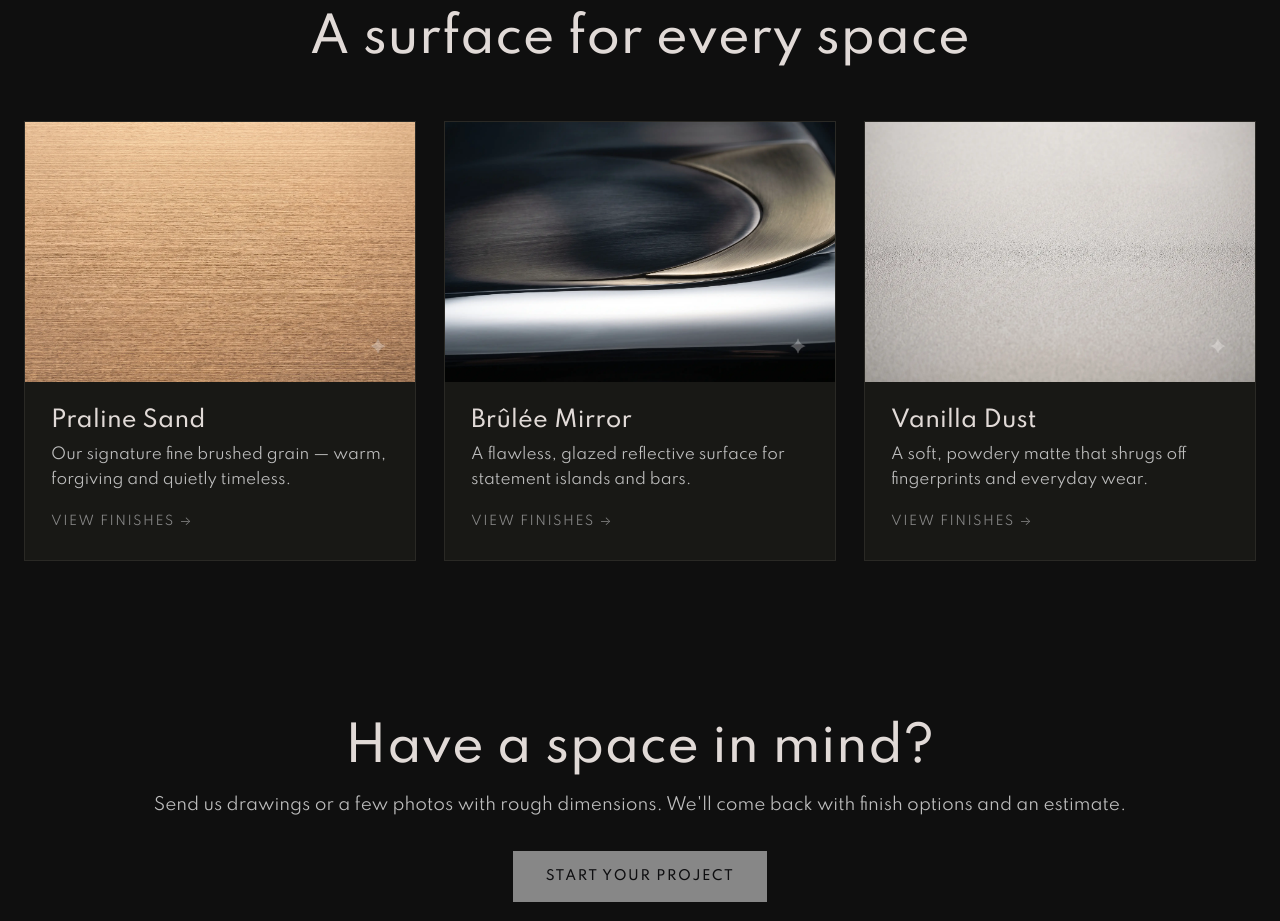
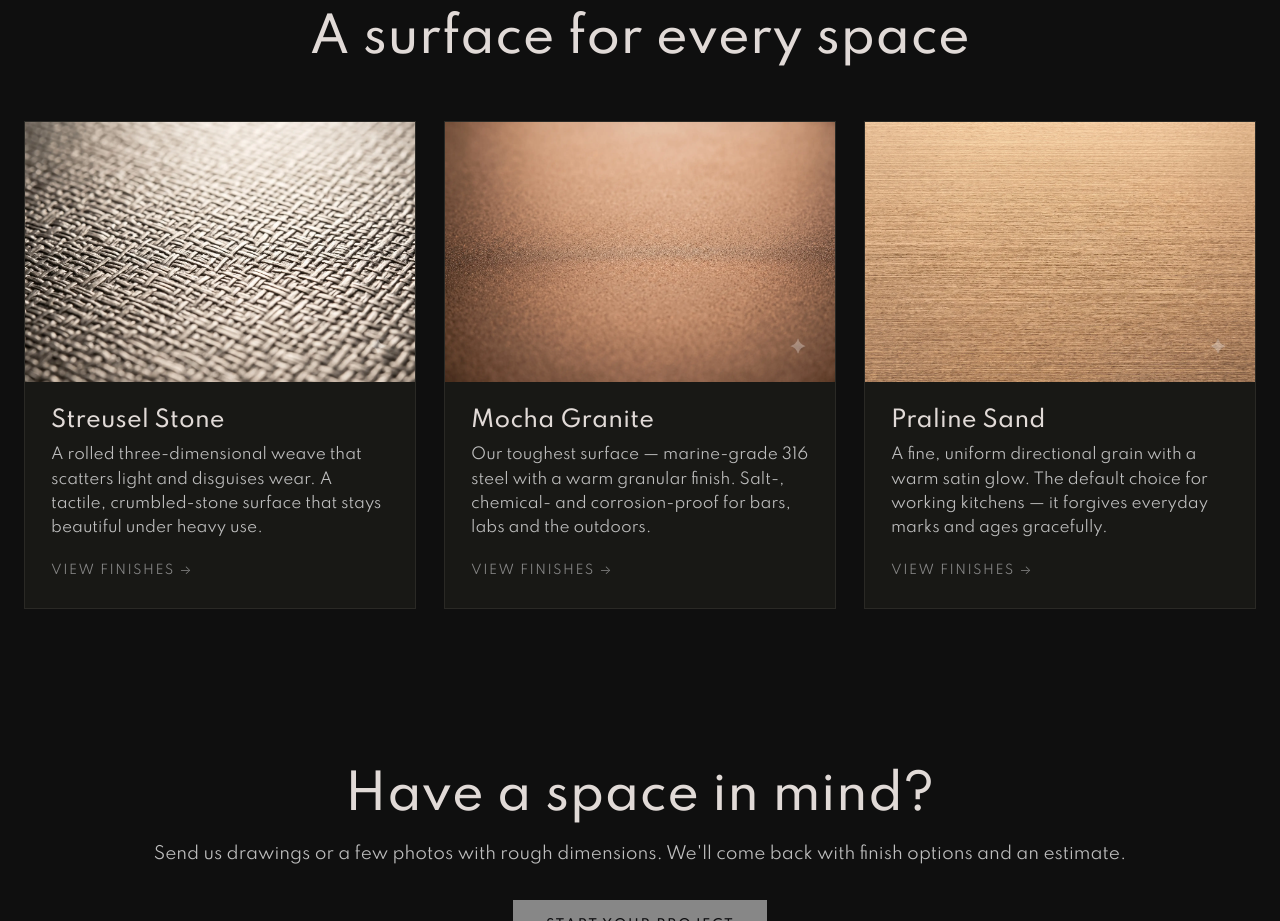
Before and after one commit to Peanoquio/milliform-countertop, a React (Create React App) app: page / in a window 1280 px wide. Shown: the part 1943-2864 px from the top of the page. Built offline with nearby package versions, Linux system fonts and the light colour scheme; the HTML template or start-up script is replaced by a standard one.

Commit message:
randomize the featured finishes to display

```diff
--- a/src/pages/Home.js
+++ b/src/pages/Home.js
@@ -7,9 +7,13 @@ import './Home.css';
 
 const Home = () => {
   const scope = useReveal();
-  const { hero, aboutPreview, featuredCollections, features, cta } = homepage;
+  const { hero, aboutPreview, features, cta } = homepage;
   const marqueeNames = collections.items.map((i) => i.name);
   const [currentImageIndex, setCurrentImageIndex] = useState(0);
+  const [randomizedFinishes] = useState(() => {
+    const shuffled = [...collections.items].sort(() => Math.random() - 0.5);
+    return shuffled.slice(0, 3);
+  });
   const heroImages = hero.images || (hero.image ? [hero.image] : []);
 
   useEffect(() => {
@@ -126,7 +130,7 @@ const Home = () => {
             <h2>A surface for every space</h2>
           </div>
           <div className="featured-grid">
-            {featuredCollections.map((c, i) => (
+            {randomizedFinishes.map((c, i) => (
               <Link
                 to="/collections"
                 className="featured-card reveal"
```
